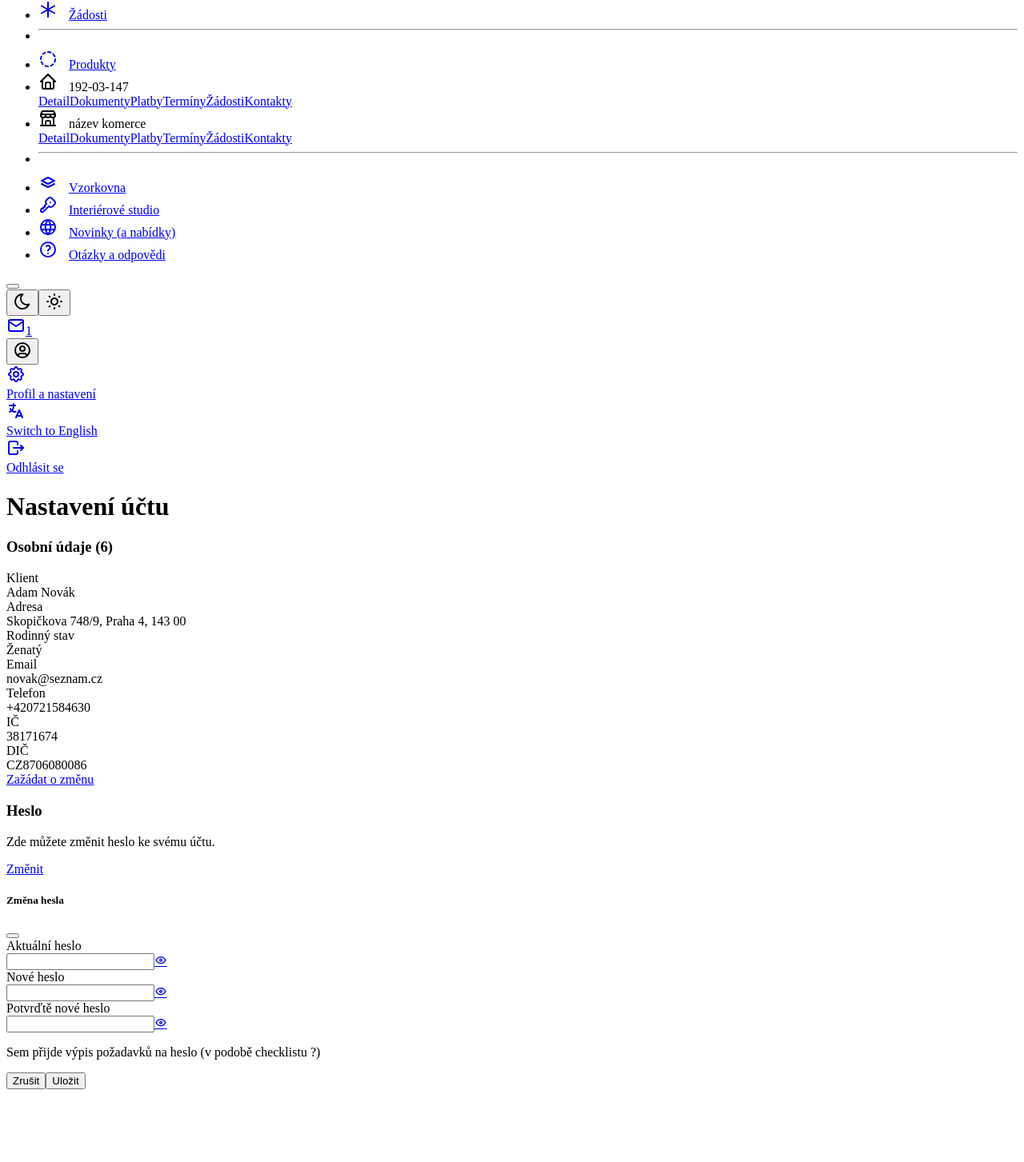
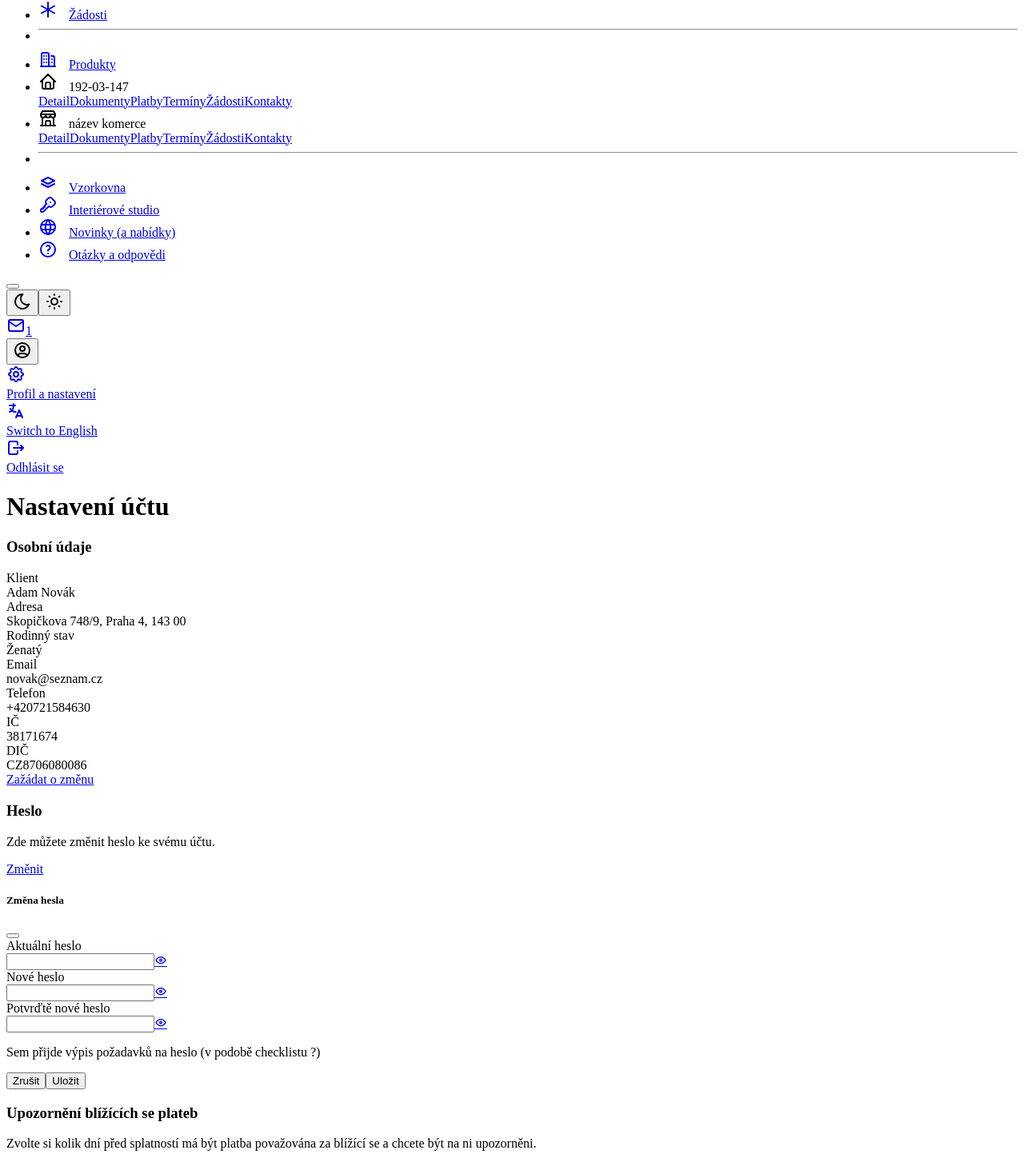
Before and after one commit to TomVitha/ois-vue, a Vue app: page /account in a window 1280 px wide. Shown: the part 775-2228 px from the top of the page at 80% size. Before the commit the page ends 2145 px from the top, so only its background shows below. Built offline with nearby package versions, Linux system fonts and the light colour scheme.

Commit message:
Upcoming payment setting

```diff
--- a/src/components/Nav/NavbarVertical.vue
+++ b/src/components/Nav/NavbarVertical.vue
@@ -92,16 +92,27 @@
           <!-- * produkty -->
           <NavItem label="Produkty" to="/produkty">
             <template #icon>
-              <svg xmlns="http://www.w3.org/2000/svg" width="24" height="24" viewBox="0 0 24 24" fill="none" stroke="currentColor" stroke-width="2" stroke-linecap="round" stroke-linejoin="round" class="icon icon-tabler icons-tabler-outline icon-tabler-circle-dashed">
+              <!-- <svg xmlns="http://www.w3.org/2000/svg" width="24" height="24" viewBox="0 0 24 24" fill="none" stroke="currentColor" stroke-width="2" stroke-linecap="round" stroke-linejoin="round" class="icon icon-tabler icons-tabler-outline icon-tabler-building-community">
                 <path stroke="none" d="M0 0h24v24H0z" fill="none" />
-                <path d="M8.56 3.69a9 9 0 0 0 -2.92 1.95" />
-                <path d="M3.69 8.56a9 9 0 0 0 -.69 3.44" />
-                <path d="M3.69 15.44a9 9 0 0 0 1.95 2.92" />
-                <path d="M8.56 20.31a9 9 0 0 0 3.44 .69" />
-                <path d="M15.44 20.31a9 9 0 0 0 2.92 -1.95" />
-                <path d="M20.31 15.44a9 9 0 0 0 .69 -3.44" />
-                <path d="M20.31 8.56a9 9 0 0 0 -1.95 -2.92" />
-                <path d="M15.44 3.69a9 9 0 0 0 -3.44 -.69" />
+                <path d="M8 9l5 5v7h-5v-4m0 4h-5v-7l5 -5m1 1v-6a1 1 0 0 1 1 -1h10a1 1 0 0 1 1 1v17h-8" />
+                <path d="M13 7l0 .01" />
+                <path d="M17 7l0 .01" />
+                <path d="M17 11l0 .01" />
+                <path d="M17 15l0 .01" />
+              </svg> -->
+              <svg xmlns="http://www.w3.org/2000/svg" width="24" height="24" viewBox="0 0 24 24" fill="none" stroke="currentColor" stroke-width="2" stroke-linecap="round" stroke-linejoin="round" class="icon icon-tabler icons-tabler-outline icon-tabler-buildings">
+                <path stroke="none" d="M0 0h24v24H0z" fill="none" />
+                <path d="M4 21v-15c0 -1 1 -2 2 -2h5c1 0 2 1 2 2v15" />
+                <path d="M16 8h2c1 0 2 1 2 2v11" />
+                <path d="M3 21h18" />
+                <path d="M10 12v0" />
+                <path d="M10 16v0" />
+                <path d="M10 8v0" />
+                <path d="M7 12v0" />
+                <path d="M7 16v0" />
+                <path d="M7 8v0" />
+                <path d="M17 12v0" />
+                <path d="M17 16v0" />
               </svg>
             </template>
           </NavItem>
--- a/src/views/Account.vue
+++ b/src/views/Account.vue
@@ -62,9 +62,9 @@
           <!-- TODO: Předělat oznámení, pokud má klient aktivní podanou žádost -->
 
           <div class="col-12">
-            <div class="card card-md">
+            <div class="card card-md" id="osobni-udaje">
               <div class="card-body">
-                <h3 class="card-title">Osobní údaje (6)</h3>
+                <h3 class="card-title">Osobní údaje</h3>
                 <div class="datagrid">
                   <div class="datagrid-item">
                     <div class="datagrid-title">Klient</div>
@@ -104,7 +104,7 @@
             </div>
           </div>
           <div class="col-12">
-            <div class="card card-md">
+            <div class="card card-md" id="heslo">
               <div class="card-body">
                 <h3 class="card-title">Heslo</h3>
                 <p class="card-subtitle">
@@ -175,6 +175,34 @@
               </div>
             </div>
           </div>
+          <div class="col-12">
+            <div class="card card-md" id="upozorneni-plateb">
+              <div class="card-body">
+                <h3 class="card-title">Upozornění blížících se plateb</h3>
+                <p class="card-subtitle">
+                  Zvolte si kolik dní před splatností má být platba považována za blížící se a chcete být na ni upozorněni.
+                </p>
+                <div>
+                  <select class="form-select w-auto">
+                    <option value="1">1 den</option>
+                    <option value="2">2 dny</option>
+                    <option value="3">3 dny</option>
+                    <option value="4">4 dny</option>
+                    <option value="5">5 dnů</option>
+                    <option value="6">6 dnů</option>
+                    <option value="7">7 dnů</option>
+                    <option value="8">8 dnů</option>
+                    <option value="9">9 dnů</option>
+                    <option value="10">10 dnů</option>
+                    <option value="11">11 dnů</option>
+                    <option value="12">12 dnů</option>
+                    <option value="13">13 dnů</option>
+                    <option value="14">14 dnů</option>
+                  </select>
+                </div>
+              </div>
+            </div>
+          </div>
         </div>
       </div>
     </div>
--- a/src/views/Home.vue
+++ b/src/views/Home.vue
@@ -33,7 +33,7 @@
           <!-- ? Setup block -->
           <div class="col-12">
             <div class="card overflow-hidden">
-              <div id="carousel-1" class="carousel slide" data-bs-ride="carousel">
+              <div id="carousel-1" class="carousel slide" data-bs-interval="false">
                 <div class="carousel-inner">
                   <div class="carousel-item active">
                     <div class="card-body bg-primary-lt text-center">
@@ -88,7 +88,10 @@
 
           <!-- * blížící se platby (např v pristich 7 dnech) - výrazně co jsi nezaplatil nebo co máš zaplaceno -->
           <div class="col-12">
-            <h3 class="m-0 mt-3">Blížící se platby</h3>
+            <div class="d-flex justify-content-between align-items-baseline flex-fill">
+              <h3 class="m-0 mt-3">Blížící se platby</h3>
+              <RouterLink to="/account#upozorneni-plateb">Nastavení upozornění</RouterLink>
+            </div>
           </div>
           <div class="col-12">
             <Payments :payments="paymentsStore.duePayments" />
```
